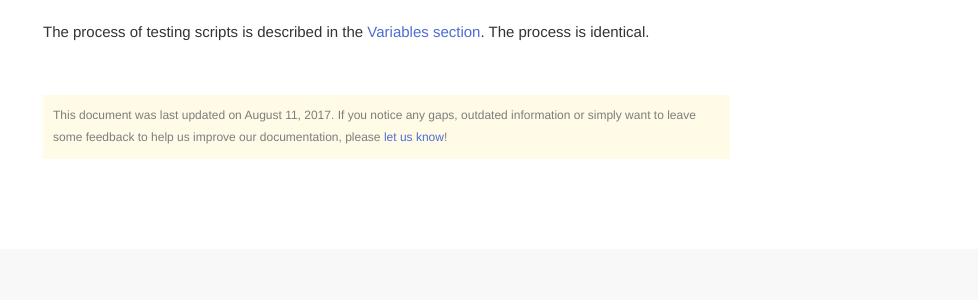
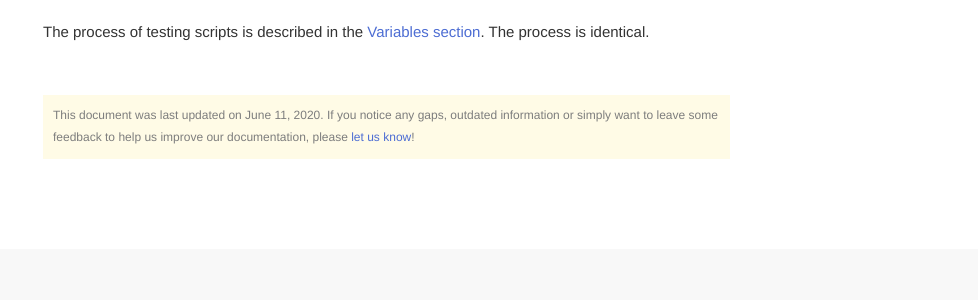
Before and after one commit to segmentstream-com/segmentstream-com.github.io, a Jekyll site: the page built from _docs/javascript-sdk/scripts.md, in a window 1280 px wide and 900 px high, scrolled down 1814 px. Shown: the part 383-683 px from the top of the window, without its empty margins (302-1280 px from the left). Built offline with Jekyll 4.4.1, drawn with Linux system fonts in a browser that asks for light colours; nearby versions of some CDN libraries.

Commit message:
update date changes

```diff
--- a/_docs/javascript-sdk/scripts.md
+++ b/_docs/javascript-sdk/scripts.md
@@ -2,7 +2,7 @@
 layout: page
 section: javascript-sdk
 title: "Admin panel: Scripts"
-date: 2017-08-11 17:32:00
+date: 2020-06-11
 order: 97
 ---
 
```
Also changed, not shown: _docs/javascript-sdk/events.md (+1 -1 lines), _docs/javascript-sdk/quickstart.md (+1 -1 lines).
